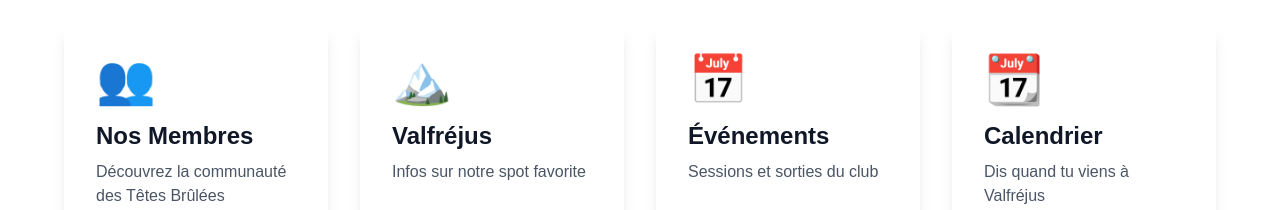
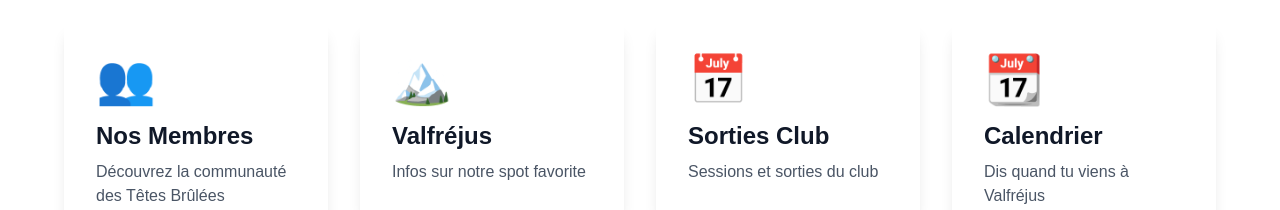
Before and after one commit to clementsbt/tetes-brulees, a Next.js app: page / in a window 1280 px wide. Shown: the part 840-1050 px from the top of the page. Built offline with nearby package versions, Linux system fonts and the light colour scheme; no server answers.

Commit message:
Rename evenements to sorties-club

```diff
--- a/app/page.tsx
+++ b/app/page.tsx
@@ -148,12 +148,12 @@ export default function HomePage() {
             </div>
           </Link>
 
-          {/* Événements */}
-          <Link href="/evenements" className="group">
+          {/* Sorties Club */}
+          <Link href="/sorties-club" className="group">
             <div className="bg-white/70 rounded-lg shadow-lg p-8 hover:shadow-2xl transition-all transform hover:-translate-y-1">
               <div className="text-5xl mb-4">📅</div>
               <h2 className="text-2xl font-bold text-gray-900 mb-2">
-                Événements
+                Sorties Club
               </h2>
               <p className="text-gray-600">
                 Sessions et sorties du club
```
Also changed, not shown: app/sorties-club/page.tsx (renamed from app/evenements/page.tsx).
